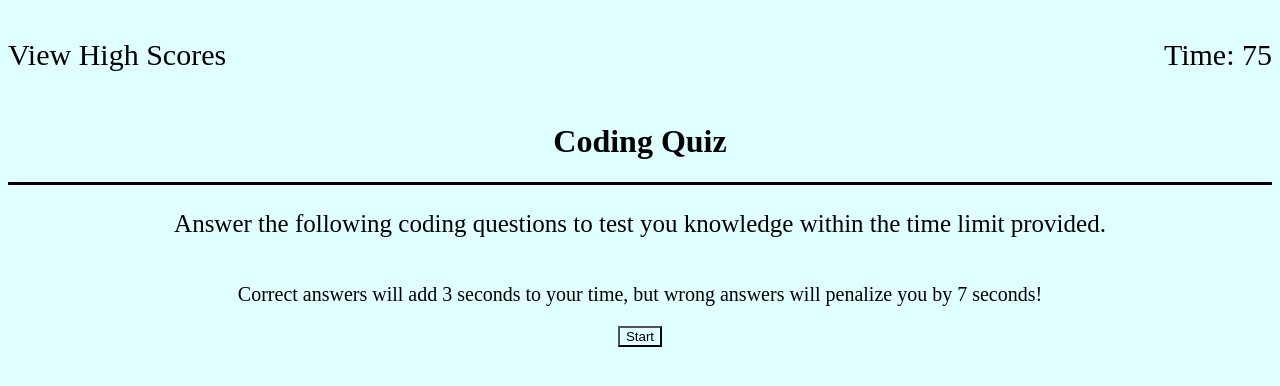
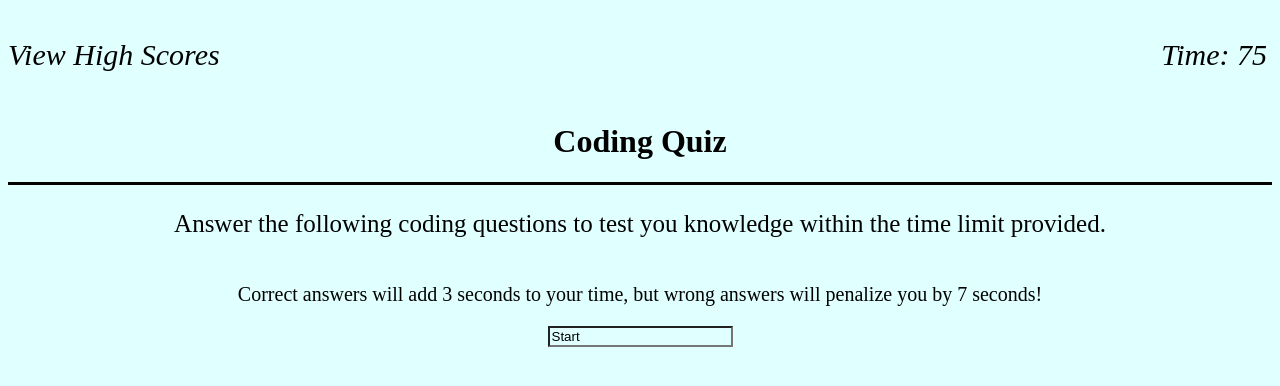
Before and after one commit to jjray84/Coding-Quiz, a plain HTML site: page index.html in a window 1280 px wide. Drawn offline with Linux system fonts and the light colour scheme.

Commit message:
fixed classes and id's.

```diff
--- a/assets/style.css
+++ b/assets/style.css
@@ -7,6 +7,13 @@ nav {
     justify-content: space-between;
     font-size: 30px;
     color: black;
+    font-style: oblique;
+    max-width: 100%;
+}
+
+#timer {
+    padding-right: 5px;
+    font-style: oblique;
 }
 
 div {
--- a/index.html
+++ b/index.html
@@ -16,7 +16,7 @@
 
     <main>
         <div class="home">
-            <h1>Coding Quiz</h1>
+            <h1><bold>Coding Quiz</bold></h1>
         </div>
 
             <div class="underh1">
@@ -28,7 +28,7 @@
             </div>
 
             <div class="start">
-                <input type="button" value="Start" onclick="startQuiz()">
+                <input type="btn" value="Start" onclick="startQuiz()">
             </div>
 
         </div>
```
